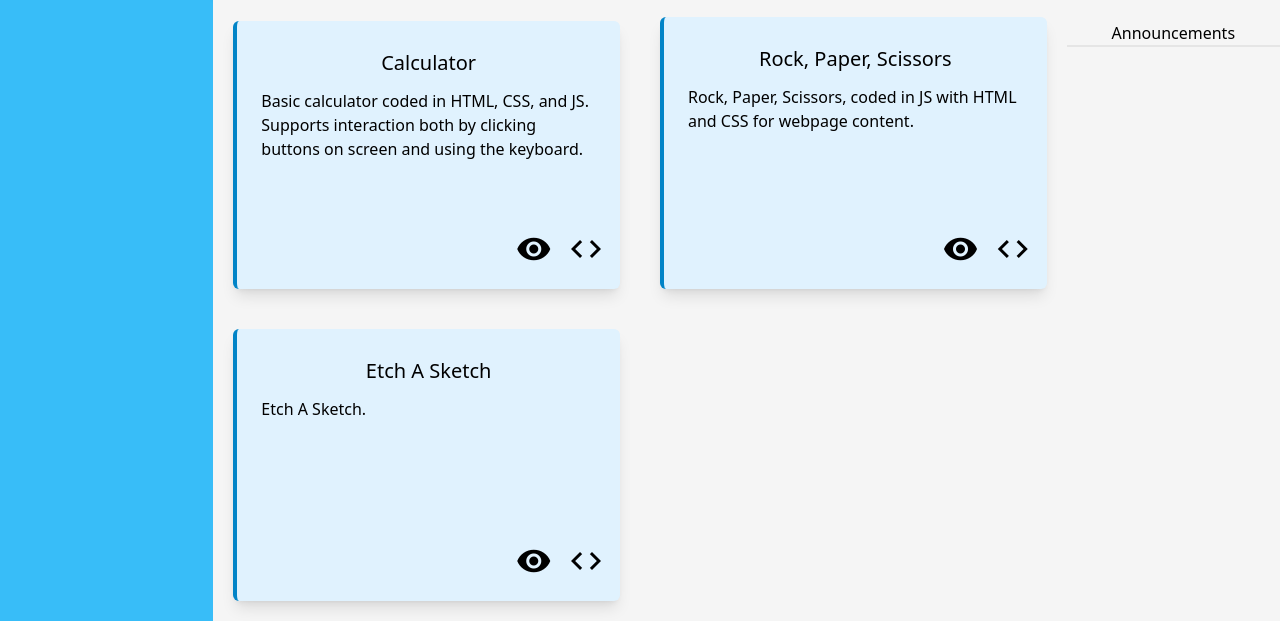
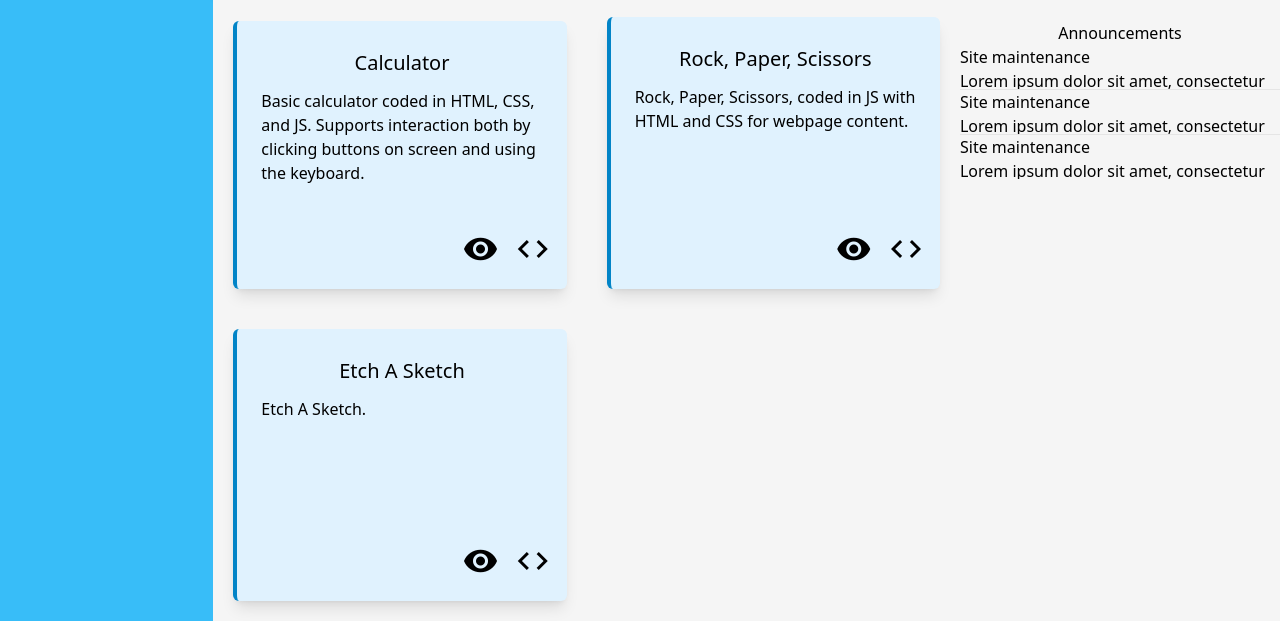
Before and after one commit to Asartea/odin-admin-page, a website: page index.html in a window 1280 px wide. Shown: the part 159-800 px from the top of the page. Drawn offline with Linux system fonts and the light colour scheme.

Commit message:
Basic Announcement layout

```diff
--- a/index.html
+++ b/index.html
@@ -1,5 +1,6 @@
 <!DOCTYPE html>
 <html lang="en">
+
 <head>
     <meta charset="UTF-8">
     <meta http-equiv="X-UA-Compatible" content="IE=edge">
@@ -10,6 +11,7 @@
     <link rel="stylesheet" href="styles/style.css">
     <title>Admin Page</title>
 </head>
+
 <body>
     <div class="grid grid-cols-6 grid-rows-5">
         <div class="sidebar bg-sky-400 col-span-1 row-span-full">
@@ -60,18 +62,21 @@
                 </div>
             </div>
         </nav>
-        <main class="grid grid-cols-5 grid-rows-2 bg-gray-100 col-start-2 col-end-7 row-start-2 row-end-6">
-            <div class="grid grid-cols-2 grid-rows-2 col-start-1 col-end-5 row-start-1 row-span-full">
+        <main class="grid grid-cols-10 grid-rows-5 bg-gray-100 col-start-2 col-end-7 row-start-2 row-end-6">
+            <div class="grid grid-cols-2 grid-rows-2 col-start-1 col-end-8 row-span-full">
                 <div class="card bg-sky-100 shadow-lg rounded-md m-5 mt-6 p-6 relative border-l-sky-600 border-l-4">
                     <div class="card-header">
                         <h1 class="card-heading text-xl text-center p-1 pb-3">Calculator</h1>
                     </div>
                     <div class="card-body">
-                        Basic calculator coded in HTML, CSS, and JS. Supports interaction both by clicking buttons on screen and using the keyboard.
+                        Basic calculator coded in HTML, CSS, and JS. Supports interaction both by clicking buttons on
+                        screen and using the keyboard.
                     </div>
                     <div class="card-links text-right absolute bottom-0 right-0 m-4">
-                        <a href="https://asartea.github.io/odin-calculator/" target="_blank" rel="noopener noreferrer" class="material-icons md-36 mr-3">visibility</a>
-                        <a href="https://github.com/Asartea/odin-calculator" target="_blank" rel="noopener noreferrer" class="material-icons md-36">code</a>
+                        <a href="https://asartea.github.io/odin-calculator/" target="_blank" rel="noopener noreferrer"
+                            class="material-icons md-36 mr-3">visibility</a>
+                        <a href="https://github.com/Asartea/odin-calculator" target="_blank" rel="noopener noreferrer"
+                            class="material-icons md-36">code</a>
                     </div>
                 </div>
                 <div class="card bg-sky-100 shadow-lg rounded-md m-5 p-6 relative border-l-sky-600 border-l-4">
@@ -82,8 +87,10 @@
                         Rock, Paper, Scissors, coded in JS with HTML and CSS for webpage content.
                     </div>
                     <div class="card-links text-right absolute bottom-0 right-0 m-4">
-                        <a href="https://asartea.github.io/odin-rock-paper-scissors/" target="_blank" rel="noopener noreferrer" class="material-icons md-36 mr-3">visibility</a>
-                        <a href="https://github.com/Asartea/odin-rock-paper-scissors" target="_blank" rel="noopener noreferrer" class="material-icons md-36">code</a>
+                        <a href="https://asartea.github.io/odin-rock-paper-scissors/" target="_blank"
+                            rel="noopener noreferrer" class="material-icons md-36 mr-3">visibility</a>
+                        <a href="https://github.com/Asartea/odin-rock-paper-scissors" target="_blank"
+                            rel="noopener noreferrer" class="material-icons md-36">code</a>
                     </div>
                 </div>
                 <div class="card bg-sky-100 shadow-lg rounded-md m-5 p-6 relative border-l-sky-600 border-l-4">
@@ -94,19 +101,45 @@
                         Etch A Sketch.
                     </div>
                     <div class="card-links text-right absolute bottom-0 right-0 m-4">
-                        <a href="https://asartea.github.io/odin-etch-a-sketch/" target="_blank" rel="noopener noreferrer" class="material-icons md-36 mr-3">visibility</a>
-                        <a href="https://github.com/Asartea/odin-etch-a-sketch" target="_blank" rel="noopener noreferrer" class="material-icons md-36">code</a>
+                        <a href="https://asartea.github.io/odin-etch-a-sketch/" target="_blank"
+                            rel="noopener noreferrer" class="material-icons md-36 mr-3">visibility</a>
+                        <a href="https://github.com/Asartea/odin-etch-a-sketch" target="_blank"
+                            rel="noopener noreferrer" class="material-icons md-36">code</a>
                     </div>
                 </div>
             </div>
-            <div class="announcements col-start-5 col-end-auto row-start-1 row-end-2">
+            <div class="col-start-8 col-end-11 row-start-1 row-end-4">
                 <h1 class="text-center mt-6">Announcements</h1>
-                <div>
-                    <div></div>
+                <div class="grid-cols-1 grid-rows-3">
+                    <div class="col-start-1 col-end-1 row-start-1 row-end-1">
+                        <h2>Site maintenance</h2>
+                        <div class="max-h-5 overflow-clip text-clip">
+                            Lorem ipsum dolor sit amet, consectetur adipiscing elit. Sed eu felis placerat, blandit
+                            dolor accumsan, imperdiet lectus. Praesent ullamcorper ornare augue ac suscipit. Proin
+                            sagittis scelerisque nisi, a mollis lacus sollicitudin fermentum. Orci varius natoque
+                            penatibus et magnis dis parturient montes, nascetur ridiculus mus.
+                        </div>
+                    </div>
                     <hr>
-                    <div></div>
+                    <div class="col-start-1 col-end-1 row-start-1 row-end-1">
+                        <h2>Site maintenance</h2>
+                        <div class="max-h-5 overflow-clip text-clip">
+                            Lorem ipsum dolor sit amet, consectetur adipiscing elit. Sed eu felis placerat, blandit
+                            dolor accumsan, imperdiet lectus. Praesent ullamcorper ornare augue ac suscipit. Proin
+                            sagittis scelerisque nisi, a mollis lacus sollicitudin fermentum. Orci varius natoque
+                            penatibus et magnis dis parturient montes, nascetur ridiculus mus.
+                        </div>
+                    </div>
                     <hr>
-                    <div></div>
+                    <div class="col-start-1 col-end-1 row-start-1 row-end-1">
+                        <h2>Site maintenance</h2>
+                        <div class="max-h-5 overflow-clip text-clip">
+                            Lorem ipsum dolor sit amet, consectetur adipiscing elit. Sed eu felis placerat, blandit
+                            dolor accumsan, imperdiet lectus. Praesent ullamcorper ornare augue ac suscipit. Proin
+                            sagittis scelerisque nisi, a mollis lacus sollicitudin fermentum. Orci varius natoque
+                            penatibus et magnis dis parturient montes, nascetur ridiculus mus.
+                        </div>
+                    </div>
                 </div>
             </div>
             <div class="trending col-start-4 col-end-auto row-start-1 row-end-2">
@@ -116,4 +149,5 @@
         </main>
     </div>
 </body>
+
 </html>
```
Also changed, not shown: dist/output.css.
